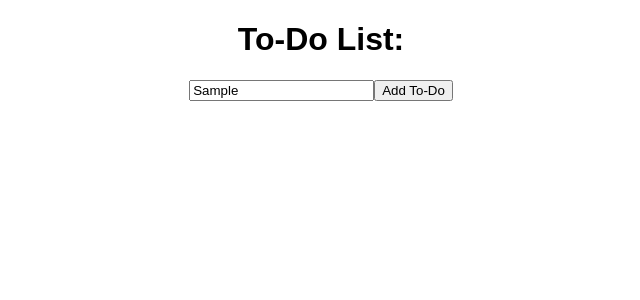
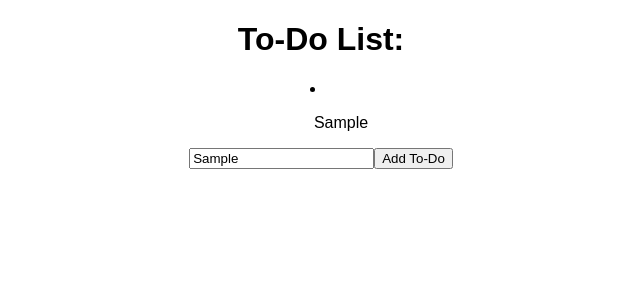
Before and after one commit to VincentNewkirk/redux-TDD, a React (Create React App) app: page / in a window 1280 px wide. Both pictures are taken after typing "Sample" into the empty fields and a click on the input "Add To-Do". Shown: the top 300 px of the page, without its empty margins (319-959 px from the left). Built offline with nearby package versions, Linux system fonts and the light colour scheme.

Commit message:
successfully add and display list of to-dos

```diff
--- a/src/App.js
+++ b/src/App.js
@@ -5,14 +5,24 @@ import { addToDo, toggleToDo, setVisibilityFilter } from './actions/actions';
 import ToDoForm from './components/addToDo';
 
 class App extends Component {
-  componentWillMount(state) {
-    console.log(this.props);
+  constructor(props) {
+    super(props);
+    this.renderList = this.renderList.bind(this);
+  }
+
+  renderList() {
+    return this.props.todos.map((todo, index) => (
+      <li key={index}>
+        <ul>{todo.text}</ul>
+      </li>
+    ))
   }
 
   render() {
     return (
       <div className="App">
         <h1>To-Do List:</h1>
+        {this.renderList()}
         <ToDoForm addToDo={this.props.addToDo} />
       </div>
     );
--- a/src/components/addToDo.jsx
+++ b/src/components/addToDo.jsx
@@ -10,7 +10,6 @@ class ToDoForm extends React.Component {
 
   textChange(event) {
     this.textInput = event.target.value;
-    console.log(this.textInput);
   }
 
   handleSubmit(event) {
```
